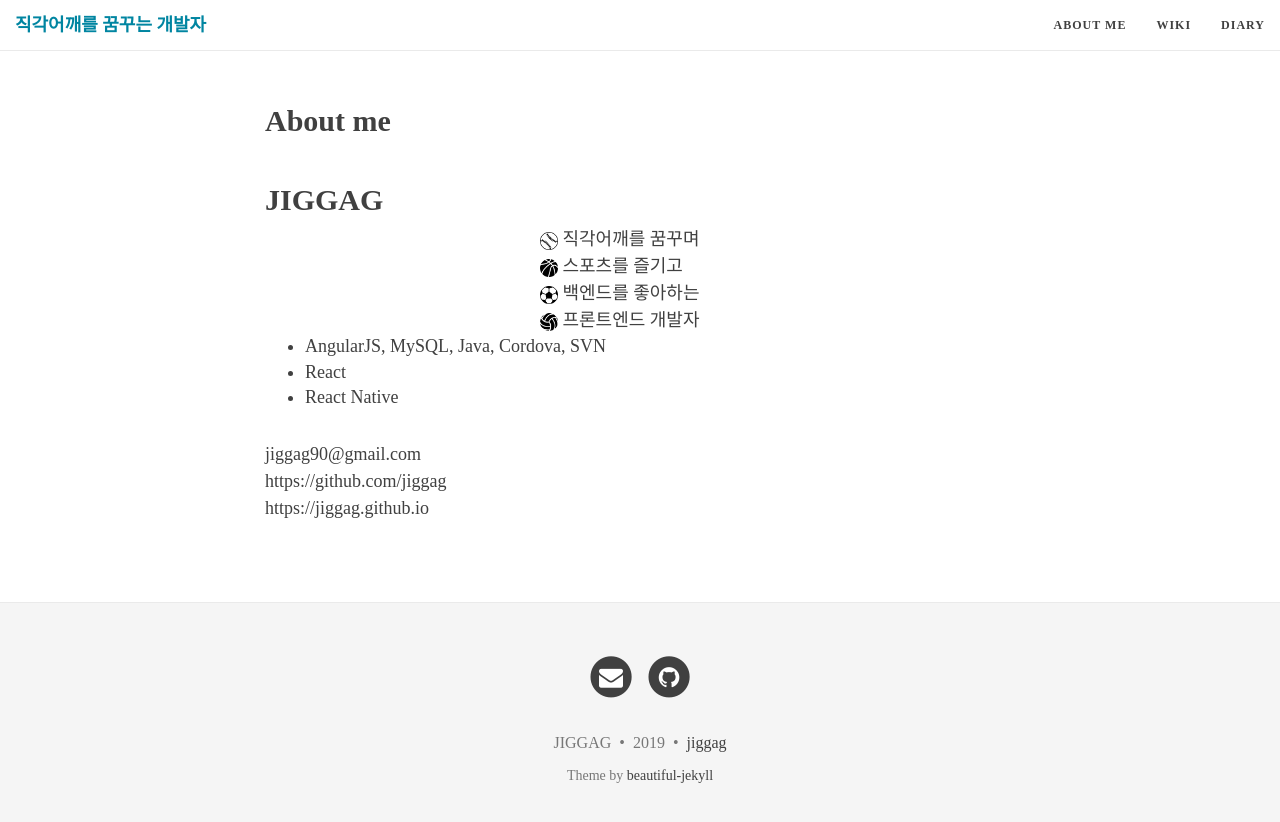
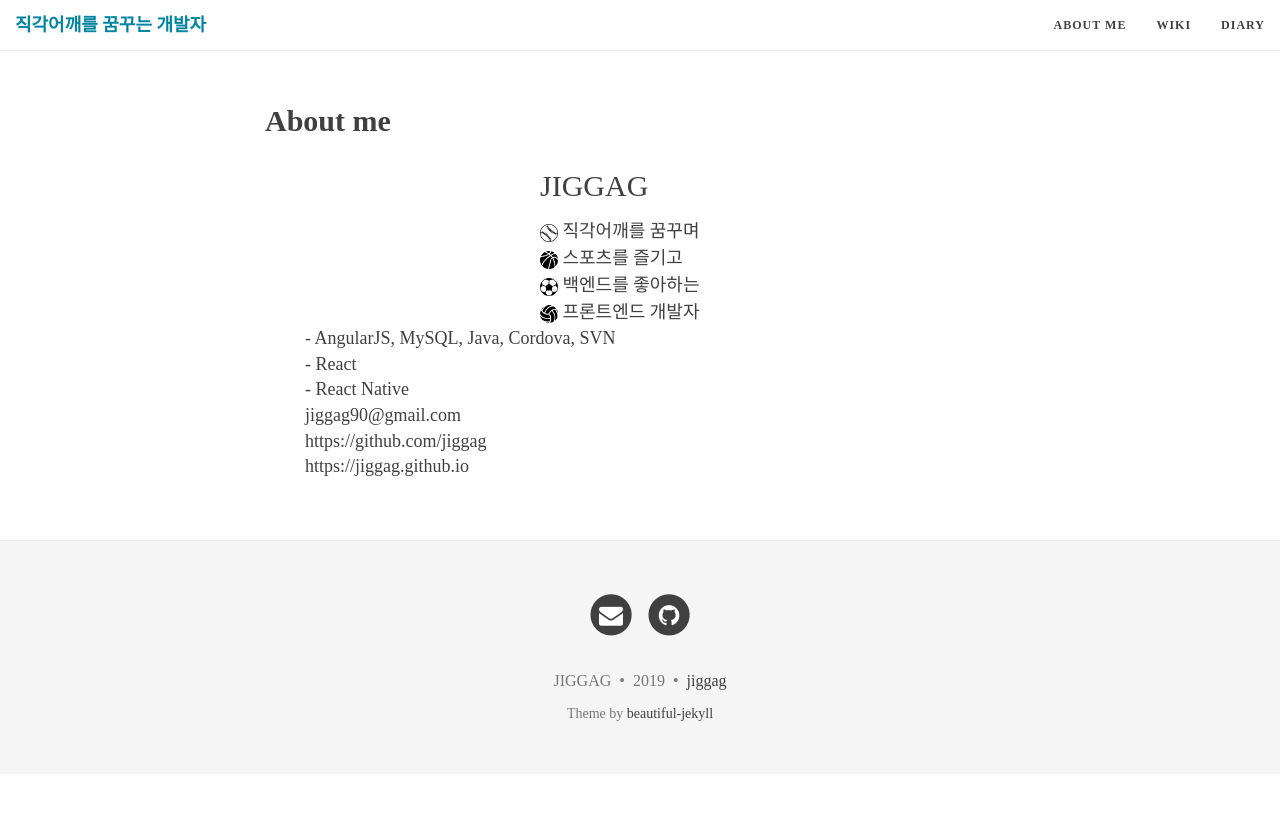
Before and after one commit to jiggag/jiggag.github.io, a Jekyll site: the page built from aboutme.md, in a window 1280 px wide. Shown: the top 822 px of the page. Built offline with Jekyll 4.4.1, drawn with Linux system fonts in a browser that asks for light colours; nearby versions of some CDN libraries.

Commit message:
[수정] 마크다운에 ul 태그도 될까

```diff
--- a/aboutme.md
+++ b/aboutme.md
@@ -2,20 +2,31 @@
 layout: page
 title: About me
 ---
+<div style="width:200px;margin:auto;">
+  <p style="font-size:30px;margin:0 0 10px 0;">JIGGAG</p>
+  <p style="margin:0;"><img width="18" height="18" src="/img/baseball.png" /> 직각어깨를 꿈꾸며</p>
+  <p style="margin:0;"><img width="18" height="18" src="/img/basketball.png" /> 스포츠를 즐기고</p>
+  <p style="margin:0;"><img width="18" height="18" src="/img/football.png" /> 백엔드를 좋아하는</p>
+  <p style="margin:0;"><img width="18" height="18" src="/img/volleyball.png" /> 프론트엔드 개발자</p>
+</div>
+<ul style="list-style:none;">
+  <li>
+  - AngularJS, MySQL, Java, Cordova, SVN
+  </li>
+  <li>
+  - React
+  </li>
+  <li>
+  - React Native
+  </li>
 
-
-## JIGGAG
-<div style="width:200px;margin:auto;">
-<p style="margin:0;"><img width="18" height="18" src="/img/baseball.png" /> 직각어깨를 꿈꾸며</p>
-<p style="margin:0;"><img width="18" height="18" src="/img/basketball.png" /> 스포츠를 즐기고</p>
-<p style="margin:0;"><img width="18" height="18" src="/img/football.png" /> 백엔드를 좋아하는</p>
-<p style="margin:0;"><img width="18" height="18" src="/img/volleyball.png" /> 프론트엔드 개발자</p>
-</div>
-- AngularJS, MySQL, Java, Cordova, SVN
-- React
-- React Native
-
-
-jiggag90@gmail.com
-https://github.com/jiggag
-https://jiggag.github.io
+  <li>
+  jiggag90@gmail.com
+  </li>
+  <li>
+  https://github.com/jiggag
+  </li>
+  <li>
+  https://jiggag.github.io
+  </li>
+</ul>
```
